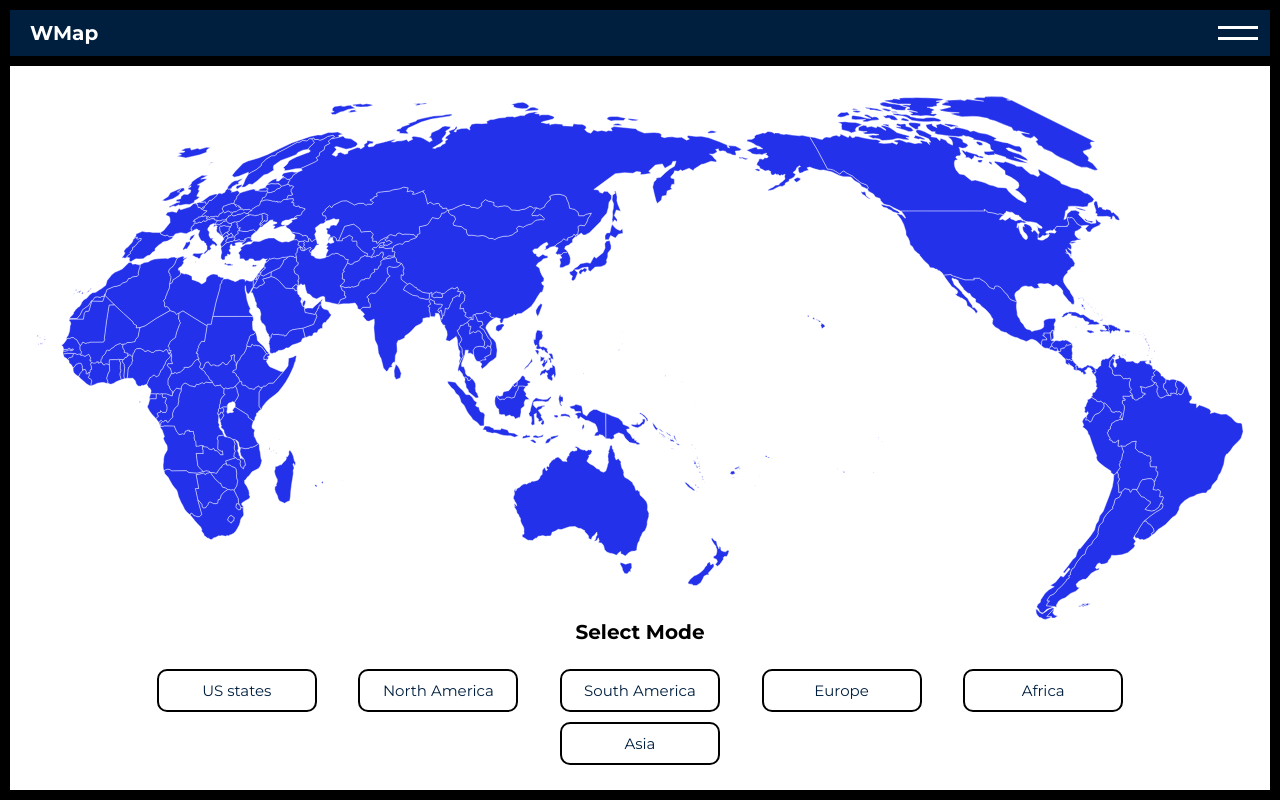
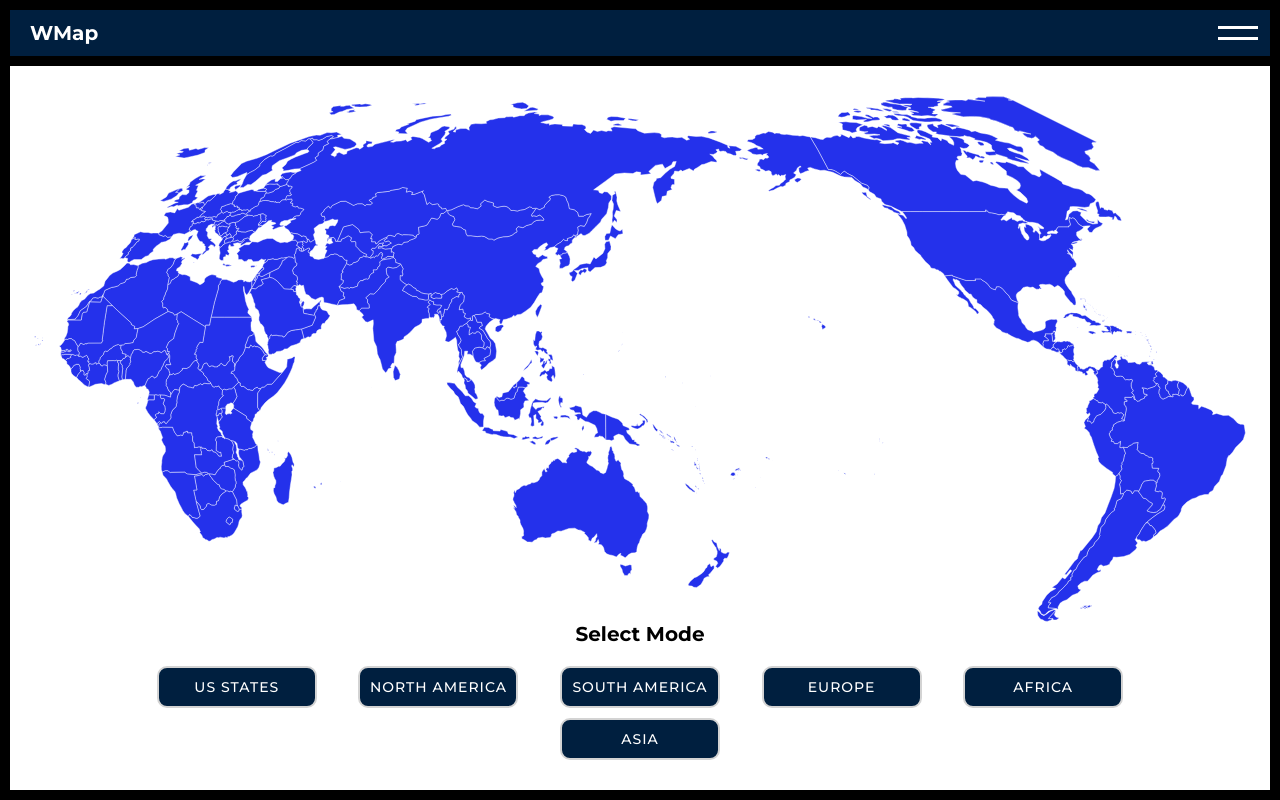
Before and after one commit to jakubwas/WMap, a React (Create React App) app: page / in a window 1280 px wide. Built offline with nearby package versions, Linux system fonts and the light colour scheme.

Commit message:
Fix menu buttons navigation

```diff
--- a/public/index.html
+++ b/public/index.html
@@ -8,7 +8,7 @@
         <meta name="description" content="Web site created using create-react-app" />
         <link rel="apple-touch-icon" href="%PUBLIC_URL%/logo192.png" />
         <link
-            href="https://fonts.googleapis.com/css2?family=Montserrat:wght@400;700&display=swap"
+            href="https://fonts.googleapis.com/css2?family=Montserrat:wght@400;500;600;700&display=swap"
             rel="stylesheet"
         />
         <link rel="manifest" href="%PUBLIC_URL%/manifest.json" />
--- a/src/Components/Buttons/MenuButton.js
+++ b/src/Components/Buttons/MenuButton.js
@@ -8,9 +8,6 @@ const MainContainer = styled.div`
     flex-wrap: wrap;
     justify-content: center;
     text-align: center;
-    width: 100%;
-    height: 100%;
-    margin: 0 auto;
 `;
 
 const ButtonContainer = styled.div`
@@ -20,8 +17,9 @@ const ButtonContainer = styled.div`
     justify-content: center;
     text-align: center;
     background-color: #fff;
-    padding: 4rem 0rem;
-    width: 24rem;
+    width: 20rem;
+    padding-bottom: 1rem;
+    pointer-events: none;
 `;
 
 const Btn = styled.div`
@@ -29,7 +27,8 @@ const Btn = styled.div`
     cursor: pointer;
     font-size: 1.4rem;
     font-weight: 600;
-    line-height: 4.5rem;
+    line-height: 3.8rem;
+    border-radius: 10px;
     max-width: 16rem;
     position: relative;
     text-transform: uppercase;
@@ -38,10 +37,12 @@ const Btn = styled.div`
 
 const MenuButton = (props) => {
     return (
-        <MainContainer class="buttons">
-            <ButtonContainer class="container">
-                <Btn className="effect">
-                    <span>{props.children}</span>
+        <MainContainer>
+            <ButtonContainer>
+                <Btn className=" menu-btn-effect">
+                    <span style={{ width: "100%", height: "100%", display: "block" }}>
+                        {props.children}
+                    </span>
                 </Btn>
             </ButtonContainer>
         </MainContainer>
--- a/src/Components/Buttons/PlayButton.js
+++ b/src/Components/Buttons/PlayButton.js
@@ -1,5 +1,5 @@
 import React from "react";
-import styled, { keyframes } from "styled-components";
+import styled from "styled-components";
 import "./playButton.css";
 
 const MainContainer = styled.div`
--- a/src/Components/Buttons/menuButton.css
+++ b/src/Components/Buttons/menuButton.css
@@ -1,28 +1,27 @@
-.effect {
+.menu-btn-effect {
     color: #fff;
-    border: 4px solid #000;
-    box-shadow: 0px 0px 0px 1px #000 inset;
-    background-color: #000;
+    border: 2px solid rgb(211, 211, 211);
+    background-color: #001f3f;
     overflow: hidden;
     position: relative;
     transition: all 0.3s ease-in-out;
 }
-.effect:hover {
-    border: 4px solid #666;
+.menu-btn-effect:hover {
+    border: 2px solid #001f3f;
     background-color: #fff;
     box-shadow: 0px 0px 0px 4px #eee inset;
 }
 
-.effect span {
+.menu-btn-effect span {
     transition: all 0.2s ease-out;
     z-index: 2;
 }
-.effect:hover span {
+.menu-btn-effect:hover span {
     letter-spacing: 0.13em;
     color: #333;
 }
 
-.effect:after {
+.menu-btn-effect:after {
     background: #fff;
     border: 0px solid #000;
     content: "";
@@ -37,7 +36,7 @@
     transition: all 1s cubic-bezier(0.075, 0.82, 0.165, 1);
     z-index: 1;
 }
-.effect:hover:after {
+.menu-btn-effect:hover:after {
     background: #fff;
     border: 20px solid #000;
     opacity: 0;
@@ -45,3 +44,17 @@
     -webkit-transform: rotate(40deg);
     transform: rotate(40deg);
 }
+
+.link {
+    display: block;
+    width: 100%;
+    height: 100%;
+    color: white;
+    text-decoration: none;
+    font-weight: 500;
+    pointer-events: all;
+}
+
+.link:hover {
+    color: black;
+}
--- a/src/Components/Maps/USMap.js
+++ b/src/Components/Maps/USMap.js
@@ -6,7 +6,6 @@ import WrongAnswer from "./WrongAnswer";
 import "../../index.css";
 import loader from "../../assets/loader.gif";
 import USStates from "../../Data/USStates";
-import Timer from "../Timer";
 
 const USMap = () => {
     useEffect(() => {
@@ -28,14 +27,14 @@ const USMap = () => {
     }, []);
 
     const onClickHandler = (e) => {
-        if (currentNumber != 0) {
+        if (currentNumber !== 0) {
             setDisplayDescription("none");
             setIsActive(false);
             if (e.target.id === "") return;
             const event = document.getElementById(e.target.id);
             const correctAnswer = document.getElementById(generatedStates[currentNumber]);
             setWhereClicked(e.target.id);
-            if (e.target.id != generatedStates[currentNumber]) {
+            if (e.target.id !== generatedStates[currentNumber]) {
                 setWrongSelection(`Wrong, that's ${e.target.id} `);
                 event.classList.add("wrong");
                 correctAnswer.classList.add("correct");
--- a/src/Components/Menu.js
+++ b/src/Components/Menu.js
@@ -2,6 +2,8 @@ import React from "react";
 import styled from "styled-components";
 import { Link } from "react-router-dom";
 import WorldMapSVG from "./Maps/WorldMapSVG";
+import MenuButton from "./Buttons/MenuButton";
+import "./Buttons/menuButton.css";
 
 const MenuContainer = styled.div`
     display: flex;
@@ -22,20 +24,6 @@ const MenuList = styled.div`
     flex-wrap: wrap;
 `;
 
-const listStyle = {
-    textDecoration: "none",
-    color: "#001f3f",
-    fontSize: "1.5rem",
-    fontWeight: "500",
-    margin: "0.5rem",
-    padding: "1rem 2rem",
-    border: "2px solid black",
-    borderRadius: "10px",
-    textAlign: "center",
-    background: "white",
-    minWidth: "16rem",
-};
-
 const SelectMode = styled.h1`
     font-size: 2rem;
     font-weight: 700;
@@ -50,24 +38,36 @@ const Menu = () => {
             <WorldMapSVG />
             <SelectMode>Select Mode</SelectMode>
             <MenuList>
-                <Link to="/USA" style={listStyle}>
+                <MenuButton>
+                    <Link to="/USA" className="link">
                         US states
                     </Link>
-                <Link to="/" style={listStyle}>
+                </MenuButton>
+                <MenuButton>
+                    <Link to="/" className="link">
                         North America
                     </Link>
-                <Link to="/" style={listStyle}>
+                </MenuButton>
+                <MenuButton>
+                    <Link to="/" className="link">
                         South America
                     </Link>
-                <Link to="/" style={listStyle}>
+                </MenuButton>
+                <MenuButton>
+                    <Link to="/" className="link">
                         Europe
                     </Link>
-                <Link to="/" style={listStyle}>
+                </MenuButton>
+                <MenuButton>
+                    <Link to="/" className="link">
                         Africa
                     </Link>
-                <Link to="/" style={listStyle}>
+                </MenuButton>
+                <MenuButton>
+                    <Link to="/" className="link">
                         Asia
                     </Link>
+                </MenuButton>
             </MenuList>
         </MenuContainer>
     );
--- a/src/Components/SideBarContainer.js
+++ b/src/Components/SideBarContainer.js
@@ -1,4 +1,4 @@
-import React, { useState, useEffect, Fragment } from "react";
+import React, { Fragment } from "react";
 import styled from "styled-components";
 import Timer from "./Timer";
 import PlayButton from "./Buttons/PlayButton";
@@ -45,23 +45,12 @@ const Score = styled.div`
     border-bottom: 0.8rem solid black;
 `;
 
-const Button = styled.button`
-    width: 70%;
-    padding: 1rem;
-    font-size: 2.2rem;
-    border: 2px solid black;
-    border-radius: 10px;
-    background: white;
-    cursor: pointer;
-`;
-
 const SideBarContainer = (props) => {
     const toggle = () => {
         props.setIsActive(!props.isActive);
     };
 
     const startGame = () => {
-        console.log('start')
         toggle();
         props.setCurrentNumber(1);
         props.setDisplayDescription("none");
@@ -76,7 +65,7 @@ const SideBarContainer = (props) => {
         <Container>
             <SideNote>Can you name the US States ?</SideNote>
             <FindContainer>
-                {props.currentNumber != 0 && props.currentNumber != 11 && (
+                {props.currentNumber !== 0 && props.currentNumber !== 11 && (
                     <Fragment>
                         <h1 style={{ textAlign: "center", fontWeight: "400" }}>
                             Find: <Find>{props.find}</Find>
@@ -98,7 +87,14 @@ const SideBarContainer = (props) => {
             <Score>
                 <h1>Score: </h1>
                 <h1 style={{ marginTop: "2rem" }}>
-                    <div style={{ fontSize: "3.5rem" }}>{props.points} </div>
+                    <div
+                        style={{
+                            fontSize: "3.5rem",
+                            color: `${props.currentNumber === 11 ? "blue" : "black"}`,
+                        }}
+                    >
+                        {props.points} {props.currentNumber === 11 ? "/ 10" : null}{" "}
+                    </div>
                 </h1>
             </Score>
             <Timer
--- a/src/Components/Timer.js
+++ b/src/Components/Timer.js
@@ -10,19 +10,19 @@ const ClockContainer = styled.div`
 `;
 
 const Timer = (props) => {
-    const [seconds, setSeconds] = useState(3);
+    const [seconds, setSeconds] = useState("-");
     const reset = () => {
         props.setIsActive(false);
         setTimeout(() => {
-            setSeconds(3);
+            setSeconds(15);
             props.setIsActive(true);
             props.setCurrentNumber(props.currentNumber + 1);
         }, 1500);
     };
 
     useEffect(() => {
-        if (seconds === "-") {
-            setSeconds(3);
+        if (seconds === "-" && props.isActive) {
+            setSeconds(15);
         }
         let interval = null;
         if (props.currentNumber === 11) {
@@ -42,8 +42,15 @@ const Timer = (props) => {
 
     return (
         <ClockContainer>
-            <h1 style={{ marginTop: "2rem" }}>Time: </h1>
-            <div style={{ fontSize: "3rem", padding: "2rem" }}>{seconds}</div>
+            <h1 style={{ marginTop: "3rem" }}>Time: </h1>
+            <div
+                style={{
+                    fontSize: "3rem",
+                    padding: "2rem",
+                }}
+            >
+                {seconds}
+            </div>
         </ClockContainer>
     );
 };
```
Lines whose indentation alone changed are shown as unchanged.
